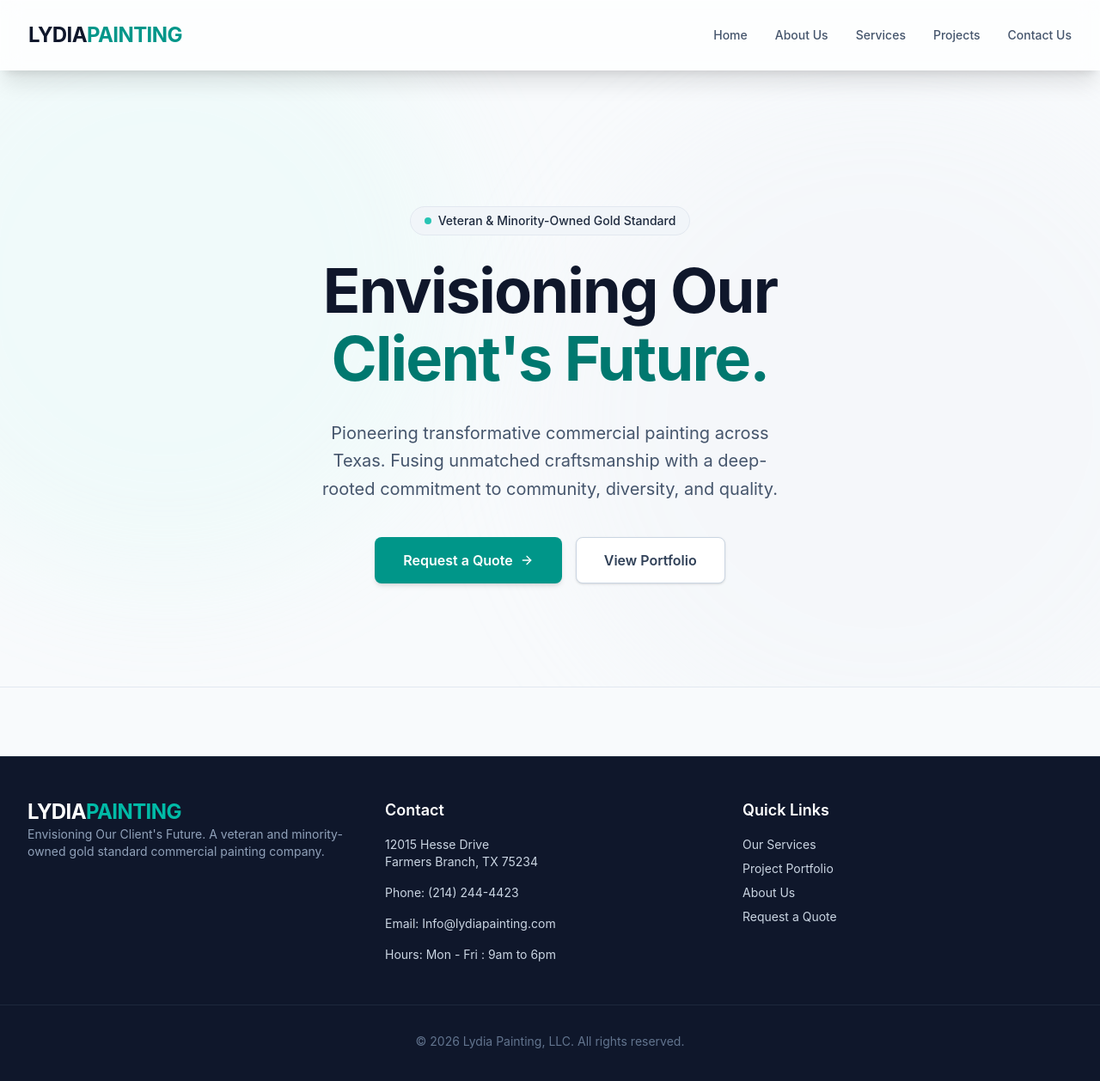
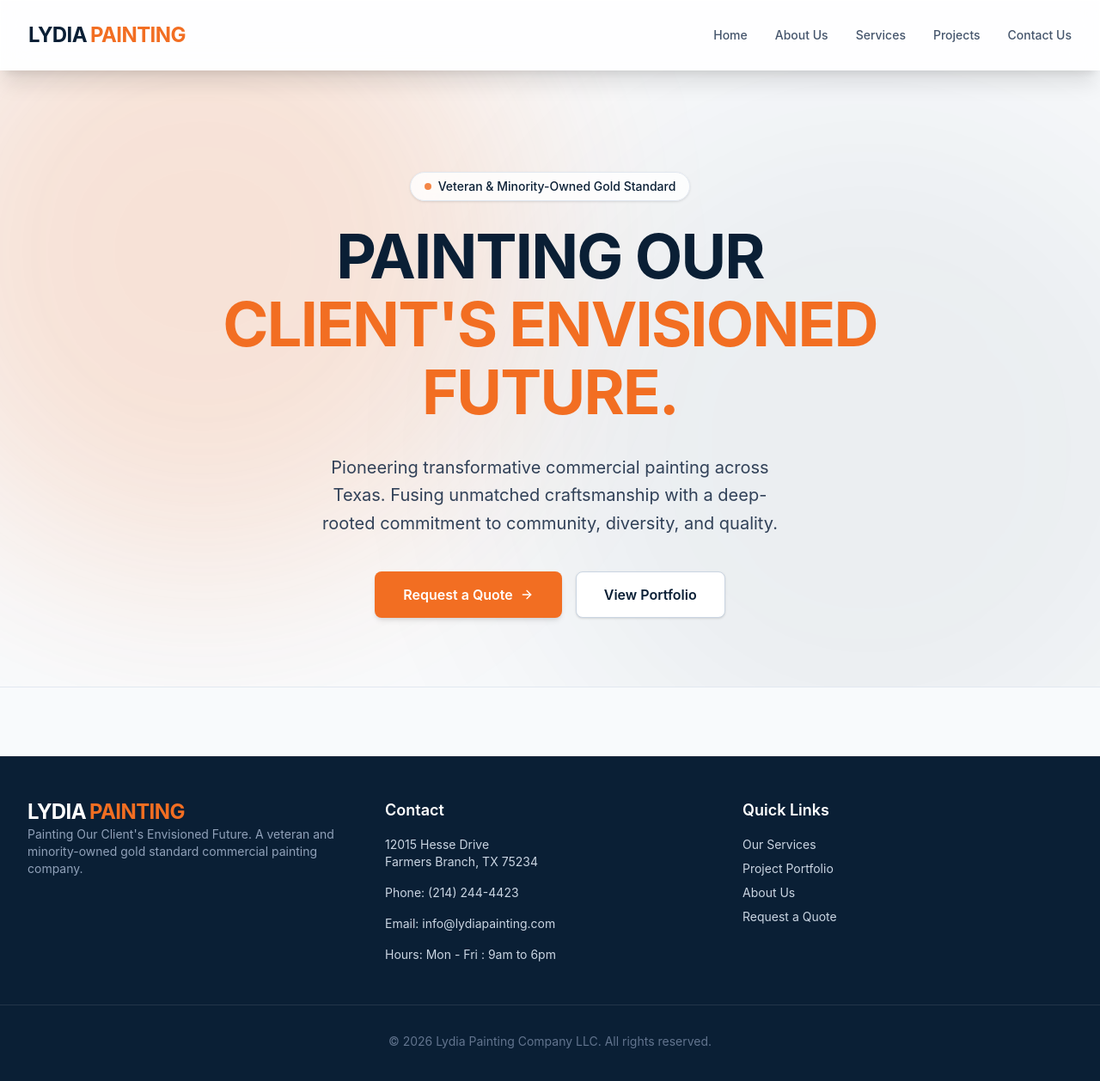
Before and after one commit to asejik/lydia-painting-web, a Next.js app: page / in a window 1280 px wide. Shown: the top 1258 px of the page at 86% size. Built offline with nearby package versions, Linux system fonts and the light colour scheme.

Commit message:
style: apply true brand colors (navy/orange) and enhance ambient motion visibility

```diff
--- a/src/app/globals.css
+++ b/src/app/globals.css
@@ -5,17 +5,16 @@
   --font-sans: var(--font-inter), ui-sans-serif, system-ui, sans-serif;
   --font-heading: var(--font-outfit), ui-sans-serif, system-ui, sans-serif;
 
-  /* Brand color palette - Professional, calm, and grounded */
-  --color-brand-50: #f0fdfa;
-  --color-brand-100: #ccfbf1;
-  --color-brand-500: #14b8a6; /* Teal accent for eco-friendly focus */
-  --color-brand-900: #134e4a;
+  /* Lydia Painting True Brand Colors */
+  --color-brand-navy: #0a1f35; /* Deep, professional blue from the logo background */
+  --color-brand-orange: #f26e22; /* Vibrant paint roller orange */
+  --color-brand-orange-hover: #d95e1a; /* Slightly darker for button hovers */
 }
 
 /* Base custom utility classes */
 @layer utilities {
   .glass-panel {
-    @apply bg-white/70 backdrop-blur-md border border-white/20 shadow-xl;
+    @apply bg-white/80 backdrop-blur-lg border border-white/40 shadow-xl;
   }
 
   .text-balance {
--- a/src/components/layout/Footer.tsx
+++ b/src/components/layout/Footer.tsx
@@ -2,16 +2,16 @@ import Link from "next/link";
 
 export default function Footer() {
   return (
-    <footer className="bg-slate-900 text-slate-300 py-12 border-t border-slate-800">
+    <footer className="bg-brand-navy text-slate-300 py-12 border-t border-slate-800">
       <div className="max-w-7xl mx-auto px-4 sm:px-6 lg:px-8 grid grid-cols-1 md:grid-cols-3 gap-8">
 
         {/* Brand & Slogan */}
         <div className="space-y-4">
-          <span className="font-heading font-bold text-2xl tracking-tight text-white">
-            LYDIA<span className="text-teal-500">PAINTING</span>
+          <span className="font-heading font-bold text-2xl tracking-tight text-white uppercase">
+            Lydia<span className="text-brand-orange ml-1">Painting</span>
           </span>
           <p className="font-sans text-sm text-slate-400 max-w-sm">
-            Envisioning Our Client&apos;s Future. A veteran and minority-owned gold standard commercial painting company.
+            Painting Our Client&apos;s Envisioned Future. A veteran and minority-owned gold standard commercial painting company.
           </p>
         </div>
 
@@ -20,7 +20,7 @@ export default function Footer() {
           <h3 className="font-heading font-semibold text-white text-lg">Contact</h3>
           <p>12015 Hesse Drive<br/>Farmers Branch, TX 75234</p>
           <p>Phone: (214) 244-4423</p>
-          <p>Email: Info@lydiapainting.com</p>
+          <p>Email: info@lydiapainting.com</p>
           <p>Hours: Mon - Fri : 9am to 6pm</p>
         </div>
 
@@ -28,18 +28,18 @@ export default function Footer() {
         <div className="space-y-4 font-sans text-sm">
           <h3 className="font-heading font-semibold text-white text-lg">Quick Links</h3>
           <ul className="space-y-2">
-            <li><Link href="/services" className="hover:text-teal-400 transition-colors">Our Services</Link></li>
-            <li><Link href="/projects" className="hover:text-teal-400 transition-colors">Project Portfolio</Link></li>
-            <li><Link href="/about" className="hover:text-teal-400 transition-colors">About Us</Link></li>
-            <li><Link href="/contact" className="hover:text-teal-400 transition-colors">Request a Quote</Link></li>
+            <li><Link href="/services" className="hover:text-brand-orange transition-colors">Our Services</Link></li>
+            <li><Link href="/projects" className="hover:text-brand-orange transition-colors">Project Portfolio</Link></li>
+            <li><Link href="/about" className="hover:text-brand-orange transition-colors">About Us</Link></li>
+            <li><Link href="/contact" className="hover:text-brand-orange transition-colors">Request a Quote</Link></li>
           </ul>
         </div>
 
       </div>
 
       {/* Copyright Strip */}
-      <div className="max-w-7xl mx-auto px-4 sm:px-6 lg:px-8 mt-12 pt-8 border-t border-slate-800 text-sm text-center font-sans text-slate-500">
-        &copy; {new Date().getFullYear()} Lydia Painting, LLC. All rights reserved.
+      <div className="max-w-7xl mx-auto px-4 sm:px-6 lg:px-8 mt-12 pt-8 border-t border-white/10 text-sm text-center font-sans text-slate-500">
+        &copy; {new Date().getFullYear()} Lydia Painting Company LLC. All rights reserved.
       </div>
     </footer>
   );
--- a/src/components/layout/Header.tsx
+++ b/src/components/layout/Header.tsx
@@ -22,8 +22,8 @@ export default function Header() {
         <div className="flex justify-between items-center h-20">
           {/* Logo / Brand Name */}
           <Link href="/" className="flex items-center gap-2">
-            <span className="font-heading font-bold text-2xl tracking-tight text-slate-900">
-              LYDIA<span className="text-teal-600">PAINTING</span>
+            <span className="font-heading font-bold text-2xl tracking-tight text-brand-navy uppercase">
+              Lydia<span className="text-brand-orange ml-1">Painting</span>
             </span>
           </Link>
 
@@ -33,7 +33,7 @@ export default function Header() {
               <Link
                 key={link.name}
                 href={link.href}
-                className="font-sans text-sm font-medium text-slate-600 hover:text-teal-600 transition-colors"
+                className="font-sans text-sm font-medium text-slate-600 hover:text-brand-orange transition-colors"
               >
                 {link.name}
               </Link>
@@ -42,7 +42,7 @@ export default function Header() {
 
           {/* Mobile Menu Toggle */}
           <button
-            className="md:hidden p-2 text-slate-600 hover:text-teal-600 transition-colors"
+            className="md:hidden p-2 text-slate-600 hover:text-brand-orange transition-colors"
             onClick={() => setIsOpen(!isOpen)}
             aria-label="Toggle menu"
           >
@@ -66,7 +66,7 @@ export default function Header() {
                   key={link.name}
                   href={link.href}
                   onClick={() => setIsOpen(false)}
-                  className="font-sans text-lg font-medium text-slate-800 hover:text-teal-600 transition-colors"
+                  className="font-sans text-lg font-medium text-slate-800 hover:text-brand-orange transition-colors"
                 >
                   {link.name}
                 </Link>
--- a/src/components/sections/Hero.tsx
+++ b/src/components/sections/Hero.tsx
@@ -8,23 +8,27 @@ export default function Hero() {
   return (
     <section className="relative min-h-[90vh] flex items-center justify-center overflow-hidden bg-slate-50 border-b border-slate-200">
 
-      {/* Ambient Motion Background */}
+      {/* Enhanced Ambient Motion Background */}
       <div className="absolute inset-0 z-0 overflow-hidden pointer-events-none">
-        <motion.div
-          animate={{
-            scale: [1, 1.1, 1],
-            opacity: [0.3, 0.5, 0.3],
-          }}
-          transition={{ duration: 15, repeat: Infinity, ease: "easeInOut" }}
-          className="absolute top-[-10%] left-[-10%] w-[50vw] h-[50vw] bg-teal-100/40 rounded-full blur-3xl"
-        />
+        {/* Orange Paint Blob */}
         <motion.div
           animate={{
             scale: [1, 1.2, 1],
-            opacity: [0.2, 0.4, 0.2],
+            opacity: [0.3, 0.6, 0.3],
+            x: [0, 50, 0],
+          }}
+          transition={{ duration: 15, repeat: Infinity, ease: "easeInOut" }}
+          className="absolute top-[-15%] left-[-10%] w-[50vw] h-[50vw] bg-brand-orange/30 rounded-full blur-[100px]"
+        />
+        {/* Navy Paint Blob */}
+        <motion.div
+          animate={{
+            scale: [1, 1.3, 1],
+            opacity: [0.2, 0.5, 0.2],
+            x: [0, -50, 0],
           }}
           transition={{ duration: 20, repeat: Infinity, ease: "easeInOut", delay: 2 }}
-          className="absolute bottom-[-10%] right-[-10%] w-[60vw] h-[60vw] bg-slate-200/50 rounded-full blur-3xl"
+          className="absolute bottom-[-15%] right-[-10%] w-[60vw] h-[60vw] bg-brand-navy/20 rounded-full blur-[120px]"
         />
       </div>
 
@@ -38,8 +42,8 @@ export default function Hero() {
           transition={{ duration: 0.6, ease: "easeOut" }}
           className="mb-6 flex justify-center"
         >
-          <span className="inline-flex items-center rounded-full bg-slate-100 border border-slate-200 px-4 py-1.5 text-sm font-medium font-sans text-slate-800">
-            <span className="w-2 h-2 rounded-full bg-teal-500 mr-2 animate-pulse"></span>
+          <span className="inline-flex items-center rounded-full bg-white/80 backdrop-blur-sm border border-slate-200 px-4 py-1.5 text-sm font-medium font-sans text-brand-navy shadow-sm">
+            <span className="w-2 h-2 rounded-full bg-brand-orange mr-2 animate-pulse"></span>
             Veteran & Minority-Owned Gold Standard
           </span>
         </motion.div>
@@ -49,10 +53,10 @@ export default function Hero() {
           initial={{ opacity: 0, y: 20 }}
           animate={{ opacity: 1, y: 0 }}
           transition={{ duration: 0.6, delay: 0.1, ease: "easeOut" }}
-          className="text-5xl md:text-7xl font-heading font-bold tracking-tight text-slate-900 leading-[1.1] mb-8"
+          className="text-5xl md:text-7xl font-heading font-bold tracking-tight text-brand-navy leading-[1.1] mb-8 uppercase"
         >
-          Envisioning Our <br className="hidden md:block" />
-          <span className="text-teal-700">Client&apos;s Future.</span>
+          Painting Our <br className="hidden md:block" />
+          <span className="text-brand-orange">Client&apos;s Envisioned Future.</span>
         </motion.h1>
 
         {/* Sub-headline */}
@@ -60,7 +64,7 @@ export default function Hero() {
           initial={{ opacity: 0, y: 20 }}
           animate={{ opacity: 1, y: 0 }}
           transition={{ duration: 0.6, delay: 0.2, ease: "easeOut" }}
-          className="text-lg md:text-xl font-sans text-slate-600 max-w-2xl mx-auto mb-10 text-balance leading-relaxed"
+          className="text-lg md:text-xl font-sans text-slate-700 max-w-2xl mx-auto mb-10 text-balance leading-relaxed"
         >
           Pioneering transformative commercial painting across Texas. Fusing unmatched craftsmanship with a deep-rooted commitment to community, diversity, and quality.
         </motion.p>
@@ -74,14 +78,14 @@ export default function Hero() {
         >
           <Link
             href="/contact"
-            className="group relative inline-flex items-center justify-center px-8 py-3.5 text-base font-semibold text-white transition-all duration-200 bg-teal-600 border border-transparent rounded-lg hover:bg-teal-700 focus:outline-none focus:ring-2 focus:ring-offset-2 focus:ring-teal-600 shadow-md hover:shadow-lg"
+            className="group relative inline-flex items-center justify-center px-8 py-3.5 text-base font-semibold text-white transition-all duration-200 bg-brand-orange border border-transparent rounded-lg hover:bg-brand-orange-hover focus:outline-none focus:ring-2 focus:ring-offset-2 focus:ring-brand-orange shadow-md hover:shadow-lg"
           >
             Request a Quote
             <ArrowRight className="ml-2 w-4 h-4 group-hover:translate-x-1 transition-transform" />
           </Link>
           <Link
             href="/projects"
-            className="inline-flex items-center justify-center px-8 py-3.5 text-base font-semibold text-slate-700 transition-all duration-200 bg-white border border-slate-300 rounded-lg hover:bg-slate-50 focus:outline-none focus:ring-2 focus:ring-offset-2 focus:ring-slate-200 shadow-sm"
+            className="inline-flex items-center justify-center px-8 py-3.5 text-base font-semibold text-brand-navy transition-all duration-200 bg-white border border-slate-300 rounded-lg hover:bg-slate-50 focus:outline-none focus:ring-2 focus:ring-offset-2 focus:ring-slate-200 shadow-sm"
           >
             View Portfolio
           </Link>
```
